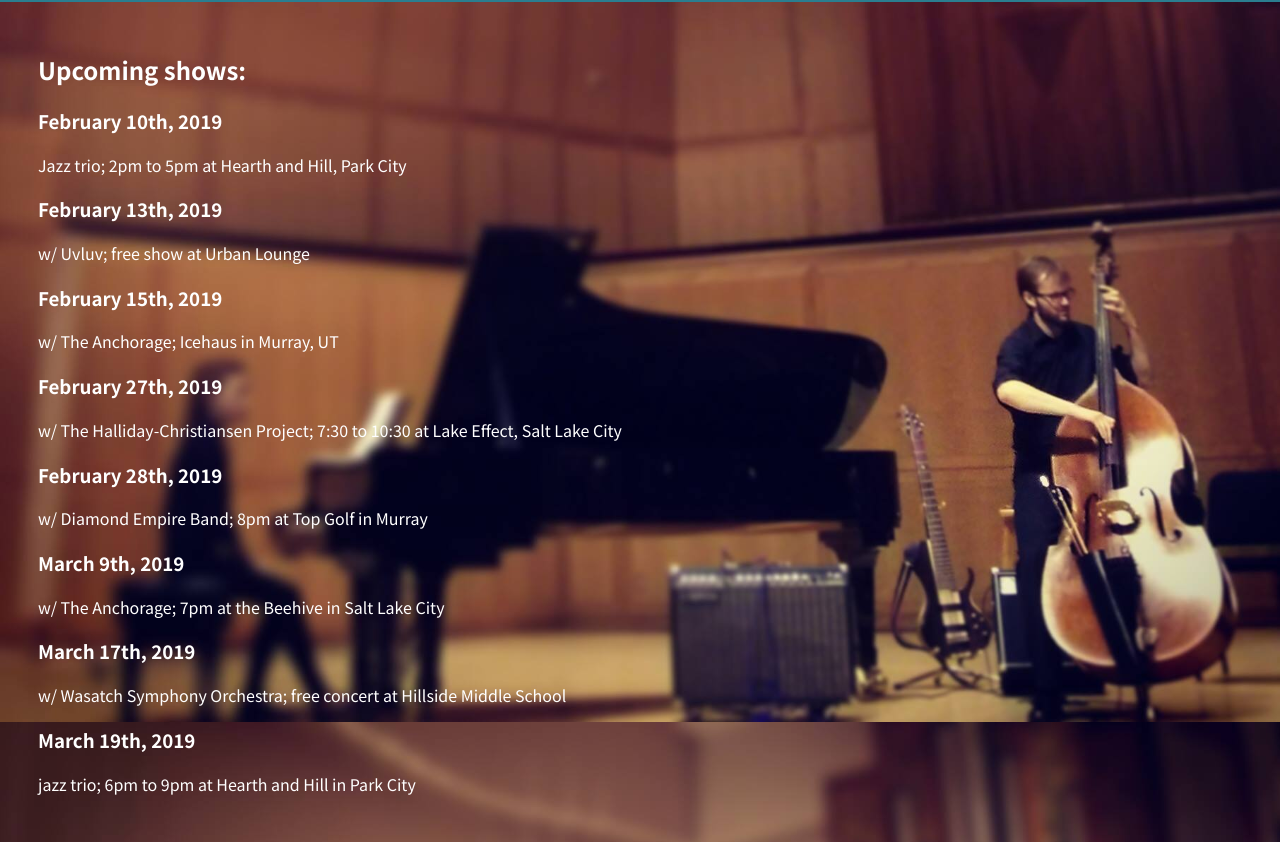
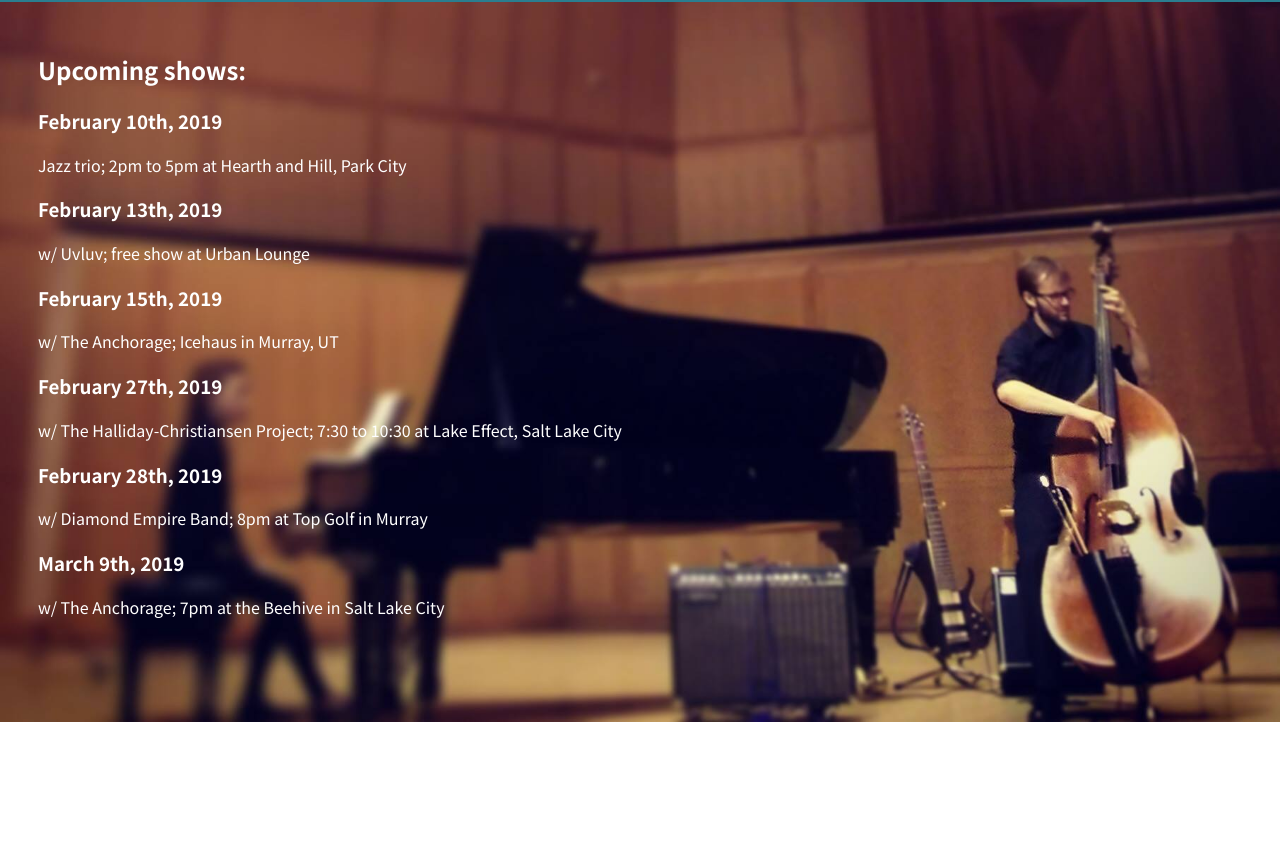
Before and after one commit to jakebills1/about_me2, a plain HTML site: page calender.html in a window 1280 px wide. Shown: the part 78-920 px from the top of the page. After the commit the page ends 800 px from the top, so only its background shows below. Drawn offline with Linux system fonts and the light colour scheme.

Commit message:
changed calendar

```diff
--- a/calender.html
+++ b/calender.html
@@ -47,14 +47,6 @@
 			<h3>March 9th, 2019</h3>
 			<p>w/ The Anchorage; 7pm at the Beehive in Salt Lake City</p>
 		</div>
-		<div>
-			<h3>March 17th, 2019</h3>
-			<p>w/ Wasatch Symphony Orchestra; free concert at Hillside Middle School</p>
-		</div>
-		<div>
-			<h3>March 19th, 2019</h3>
-			<p>jazz trio; 6pm to 9pm at Hearth and Hill in Park City</p>
-		</div>
 	</section>
 	<!-- <footer>
 		<ul>
```
